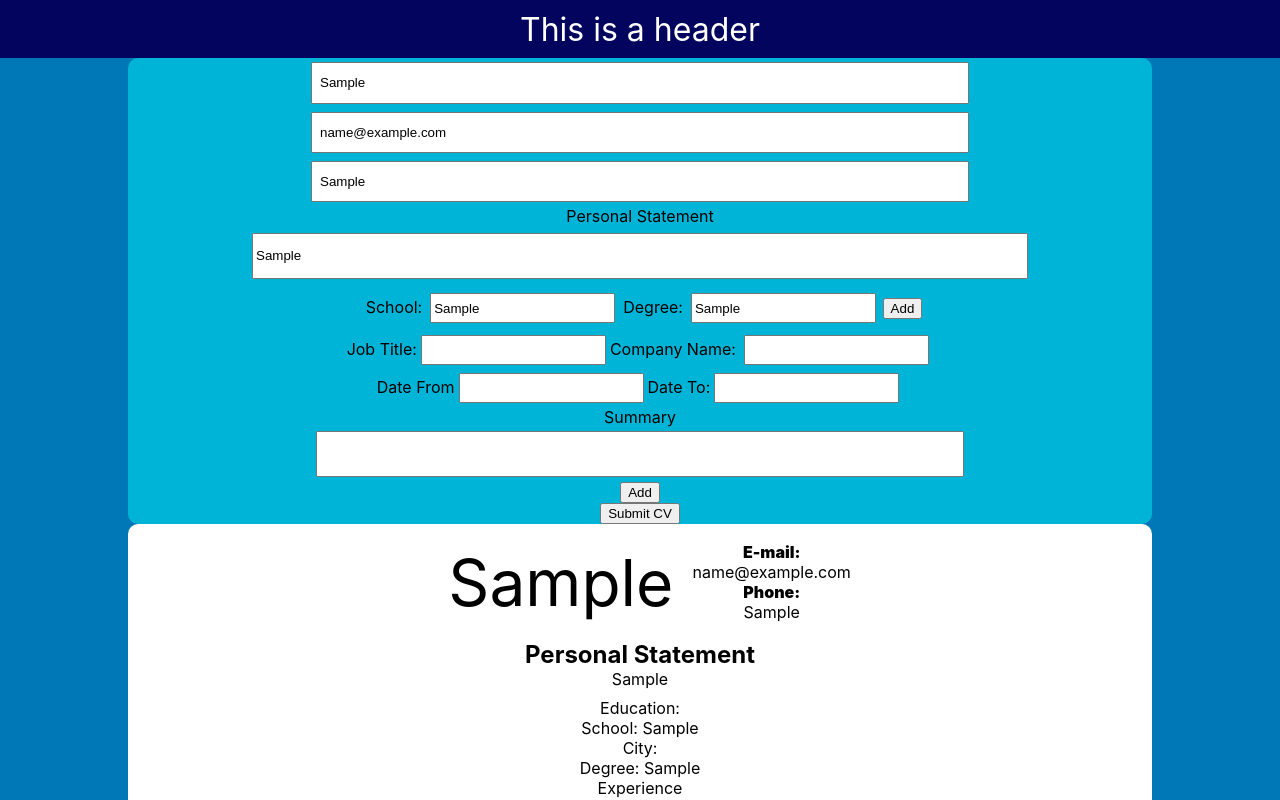
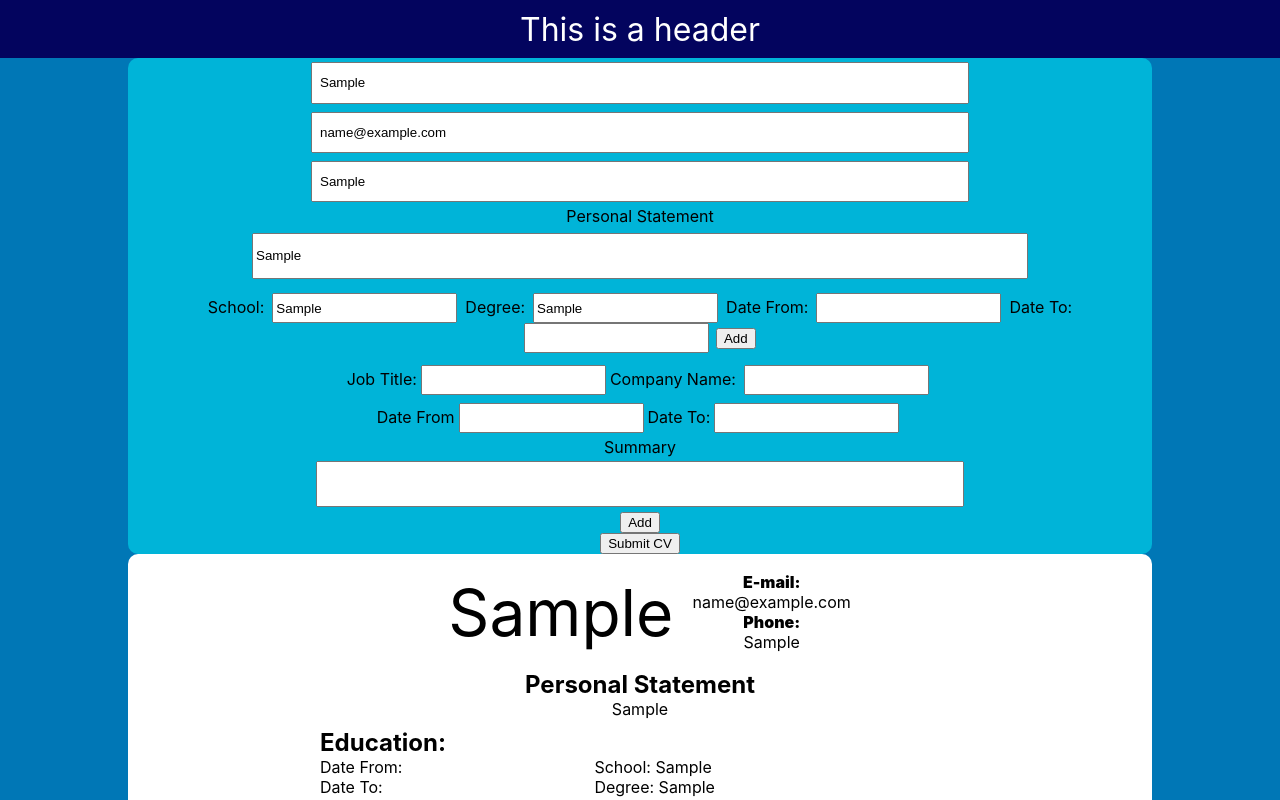
Before and after one commit to Dylaan94/cv-application, a React (Create React App) app: page / in a window 1280 px wide. Both pictures are taken after typing "Sample", "name@example.com", "Sample", "Sample", "Sample", "Sample" into the empty fields and a click on the button "Submit CV". Shown: the top 800 px of the page. Built offline with nearby package versions, Linux system fonts and the light colour scheme.

Commit message:
employment styling

```diff
--- a/src/components/CVForm/CVRender.js
+++ b/src/components/CVForm/CVRender.js
@@ -6,7 +6,7 @@ const CVRender = (props) => {
   const { data } = props;
   console.log(data);
   return (
-    <FormRenderStyles.Wrapper id="cvForm">
+    <FormRenderStyles.Wrapper id="cvForm" style={{ display: "none" }}>
       {/*style = {{display:"none"}}*/}
       <FormRenderStyles.HeaderDiv>
         <FormRenderStyles.NameDiv>
@@ -23,16 +23,37 @@ const CVRender = (props) => {
         <p>Personal Statement</p>
         {data.personalStatement}
       </FormRenderStyles.PersonalDiv>
+      <FormRenderStyles.EduDiv>
+        <FormRenderStyles.EduTitleDiv>
           <p>Education:</p>
+        </FormRenderStyles.EduTitleDiv>
+        <FormRenderStyles.EduDataDiv>
+          <FormRenderStyles.EduTimeDiv>
+            <p>Date From: {data.education[0].dateFrom}</p>
+            <p>Date To: {data.education[0].dateTo}</p>
+          </FormRenderStyles.EduTimeDiv>
+          <FormRenderStyles.EduInfoDiv>
             <p>School: {data.education[0].school}</p>
-      <p>City: {data.education[0].city}</p>
             <p>Degree: {data.education[0].degree}</p>
-      <p>Experience</p>
+          </FormRenderStyles.EduInfoDiv>
+        </FormRenderStyles.EduDataDiv>
+      </FormRenderStyles.EduDiv>
+      <FormRenderStyles.EmployDiv>
+        <FormRenderStyles.EmployTitleDiv>
+          <p>Experience:</p>
+        </FormRenderStyles.EmployTitleDiv>
+        <FormRenderStyles.EmployDataDiv>
+          <FormRenderStyles.EmployTimeDiv>
+            <p>Date From: {data.experience[0].dateFrom}</p>
+            <p>Date To: {data.experience[0].dateTo} </p>
+          </FormRenderStyles.EmployTimeDiv>
+          <FormRenderStyles.EmployInfoDiv>
             <p>Job Title: {data.experience[0].jobTitle}</p>
             <p>Company: {data.experience[0].companyName}</p>
-      <p>Date From: {data.experience[0].dateFrom}</p>
-      <p>Date To: {data.experience[0].dateTo} </p>
             <p>Job summary: {data.experience[0].summary} </p>
+          </FormRenderStyles.EmployInfoDiv>
+        </FormRenderStyles.EmployDataDiv>
+      </FormRenderStyles.EmployDiv>
     </FormRenderStyles.Wrapper>
   );
 };
--- a/src/components/CVForm/EducationInput.js
+++ b/src/components/CVForm/EducationInput.js
@@ -18,6 +18,20 @@ const EducationInput = (props) => {
         onChange={handleInput}
         name="degree"
       ></input>
+      <p>Date From:</p>
+      <input
+        type="text"
+        value={value}
+        onChange={handleInput}
+        name="dateFrom"
+      ></input>
+      <p>Date To:</p>
+      <input
+        type="text"
+        value={value}
+        onChange={handleInput}
+        name="dateTo"
+      ></input>
       <button type="submit">Add</button>
     </div>
   );
--- a/src/components/CVForm/styles/FormRenderStyles.js
+++ b/src/components/CVForm/styles/FormRenderStyles.js
@@ -32,7 +32,6 @@ const ContactDiv = styled.div`
 const PersonalDiv = styled.div`
   width: 60vw;
   justify-content: center;
-  align-items: center;
   padding-bottom: 0.6em;
   p {
     font-weight: 700;
@@ -41,15 +40,55 @@ const PersonalDiv = styled.div`
   }
 `;
 
-const EduDiv = styled.div``;
+const EduDiv = styled.div`
+  width: 50vw;
+`;
 
-const EduTitleDiv = styled.div``;
+const EduTitleDiv = styled.div`
+  text-align: left;
+  font-size: 1.5em;
+  font-weight: 700;
+`;
 
-const EduDataDiv = styled.div``;
+const EduDataDiv = styled.div`
+  display: flex;
+  flex-direction: row;
+  width: 50vw;
+`;
 
-const EduTimeDiv = styled.div``;
+const EduTimeDiv = styled.div`
+  text-align: left;
+`;
 
-const EduInfoDiv = styled.div``;
+const EduInfoDiv = styled.div`
+  margin-left: 30%;
+  text-align: left;
+`;
+
+const EmployDiv = styled.div`
+  width: 50vw;
+`;
+
+const EmployTitleDiv = styled.div`
+  text-align: left;
+  font-size: 1.5em;
+  font-weight: 700;
+`;
+
+const EmployDataDiv = styled.div`
+  display: flex;
+  flex-direction: row;
+  width: 50vw;
+`;
+
+const EmployTimeDiv = styled.div`
+  text-align: left;
+`;
+
+const EmployInfoDiv = styled.div`
+  margin-left: 30%;
+  text-align: left;
+`;
 
 const FormRenderStyles = {
   Wrapper: Wrapper,
@@ -62,6 +101,11 @@ const FormRenderStyles = {
   EduDataDiv: EduDataDiv,
   EduTimeDiv: EduTimeDiv,
   EduInfoDiv: EduInfoDiv,
+  EmployDiv: EmployDiv,
+  EmployTitleDiv: EmployTitleDiv,
+  EmployDataDiv: EmployDataDiv,
+  EmployTimeDiv: EmployTimeDiv,
+  EmployInfoDiv: EmployInfoDiv,
 };
 
 export default FormRenderStyles;
--- a/src/components/Main.js
+++ b/src/components/Main.js
@@ -21,6 +21,9 @@ class Main extends Component {
         {
           school: "",
           degree: "",
+          city: "",
+          dateFrom: "",
+          dateTo: "",
         },
       ],
       experience: [
@@ -82,9 +85,10 @@ class Main extends Component {
   handleSubmit(e) {
     // checks if CV is currently displayed and renders if not
     e.preventDefault();
+
     const cvForm = document.getElementById("cvForm");
     if (cvForm.style.display === "none") {
-      cvForm.style.display = "block";
+      cvForm.style.display = "flex";
     }
   }
 
```
Lines whose indentation alone changed are shown as unchanged.
